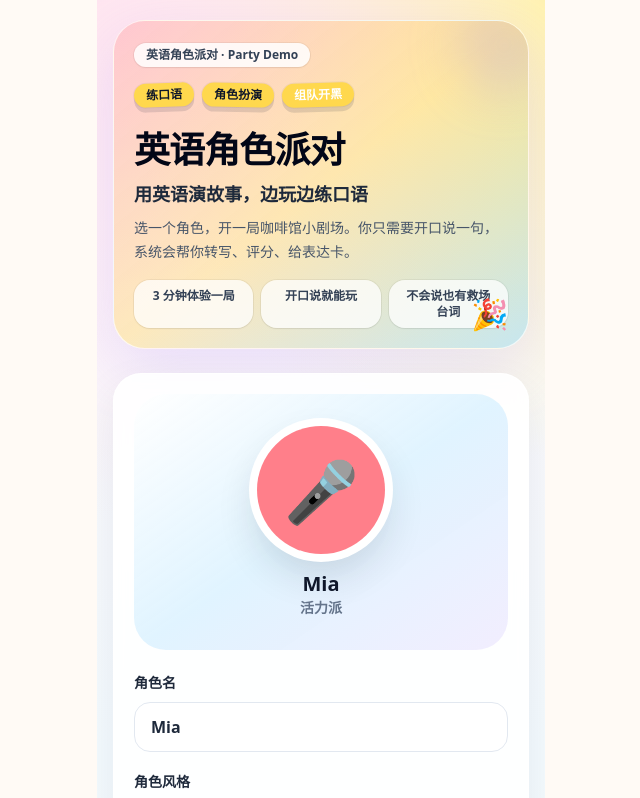
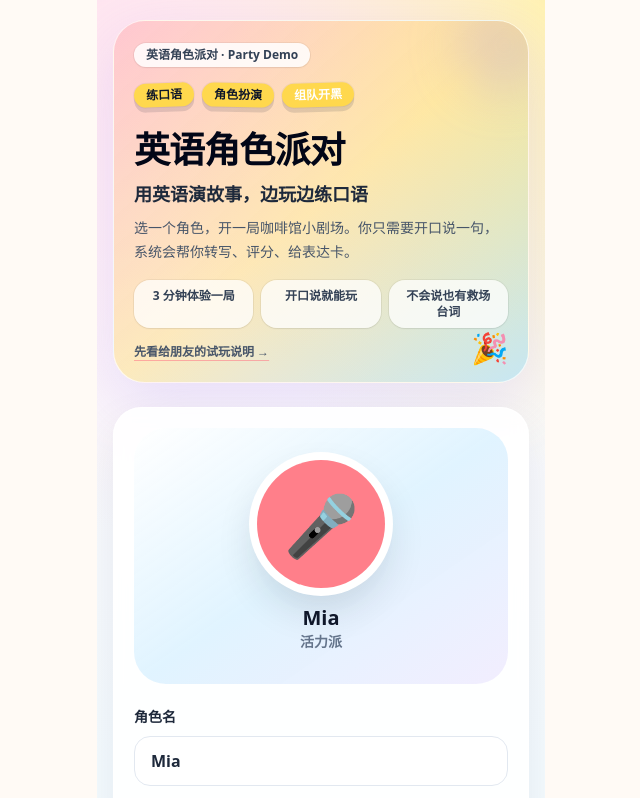
Before and after one commit to shuchaoye17-del/english-roleplay-party, a Next.js app: page /onboarding in a window 1280 px wide. Shown: the top 798 px of the page, without its empty margins (319-959 px from the left). Built offline with nearby package versions, Linux system fonts and the light colour scheme.

Commit message:
Link onboarding to share handoff page

```diff
--- a/src/app/onboarding/page.tsx
+++ b/src/app/onboarding/page.tsx
@@ -57,6 +57,9 @@ export default function OnboardingPage() {
             </div>
           ))}
         </div>
+        <a href="/share" className="mt-4 inline-flex text-xs font-black text-slate-600 underline decoration-coral/60 underline-offset-4">
+          先看给朋友的试玩说明 →
+        </a>
       </div>
 
       <Card className="space-y-5">
```
